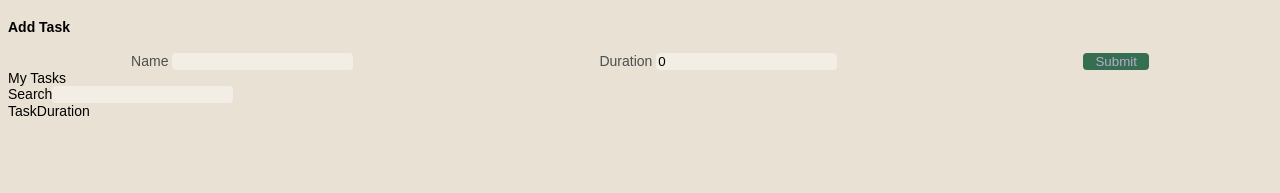
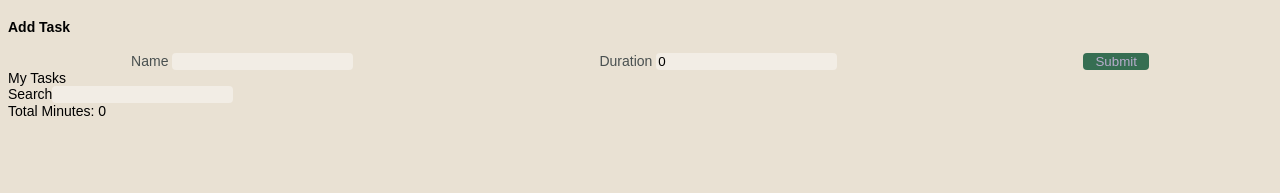
Before and after one commit to SandraFernandz/taskTracker, a React (Create React App) app in the folder task-tracker/: page / in a window 1280 px wide. Shown: the top 193 px of the page. Built offline with nearby package versions, Linux system fonts and the light colour scheme.

Commit message:
created function to calculate total duration

```diff
--- a/task-tracker/src/components/TaskDuration.js
+++ b/task-tracker/src/components/TaskDuration.js
@@ -1,5 +1,17 @@
+import { useSelector } from 'react-redux';
+
 const TaskDuration = () => {
-  return <div>TaskDuration</div>;
+  const totalMinutes = useSelector(({ tasks: { tasksData, searchTask } }) => {
+    const filteredTasks = tasksData.filter((task) => {
+      return task.name.toLowerCase().includes(searchTask.toLowerCase());
+    });
+    let duration = 0;
+    for (let task of filteredTasks) {
+      duration += task.duration;
+    }
+    return duration;
+  });
+  return <div>Total Minutes: {totalMinutes}</div>;
 };
 
 export default TaskDuration;
```
